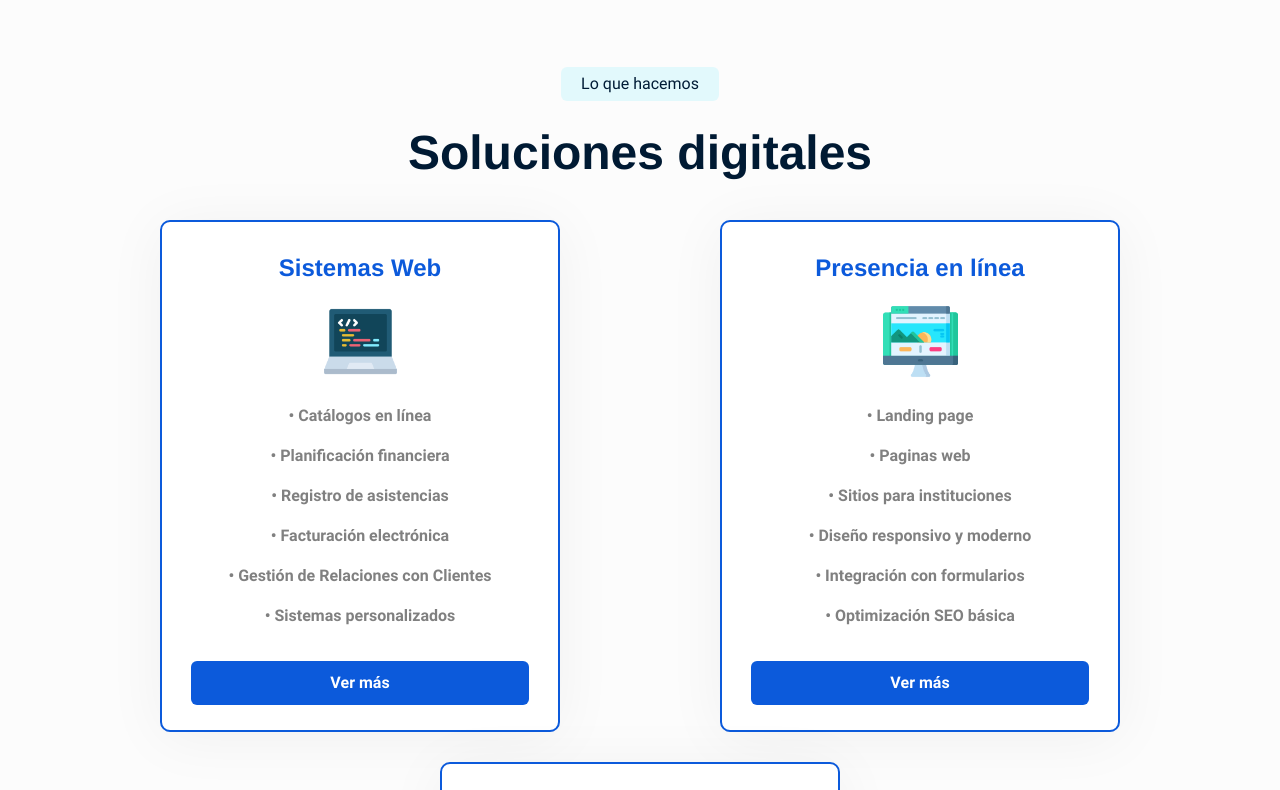
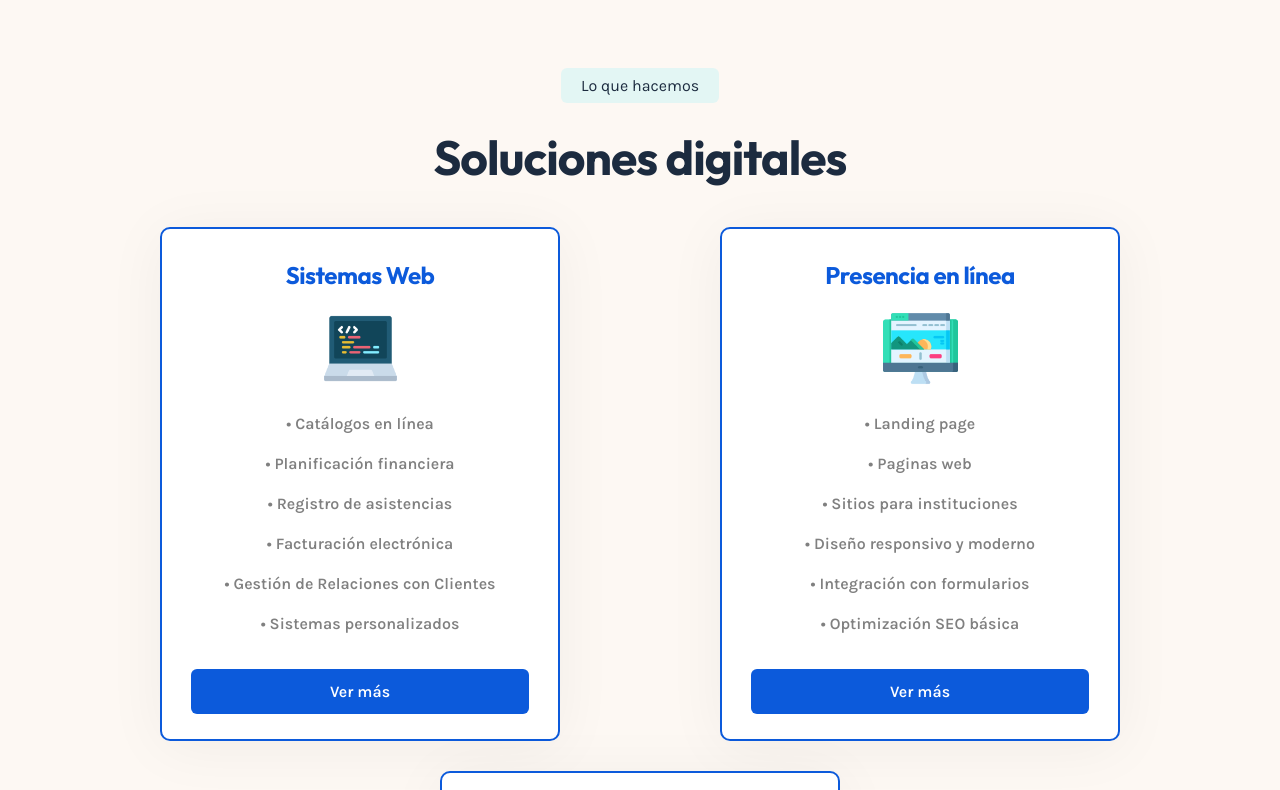
Before and after one commit to bryan96ch/bryan96ch.github.io, a website: page index.html in a window 1280 px wide. Shown: the part 794-1584 px from the top of the page. Drawn offline with Linux system fonts and the light colour scheme.

Commit message:
Rediseño 1/N: tipografía y sistema de color
Reemplaza Roboto por Outfit en titulares y botones y Karla en el
cuerpo, ambas auto-alojadas como ya se hacía con Roboto, en vez de
pedirlas a Google en cada visita. Son variables: cuatro archivos
(83 KB) cubren todos los pesos de las dos familias.

Agrega las variables del sistema en :root (color, tipografía, radio
y sombra de tarjeta) y pasa los fondos de sección al crema #fdf8f3.

Las fuentes de Roboto quedan en fonts/ y sus @font-face en el CSS;
al no referenciarlas nadie, el navegador ya no las descarga. Se
pueden eliminar en una limpieza aparte.

```diff
--- a/css/style.css
+++ b/css/style.css
@@ -1,3 +1,69 @@
+/* Fuentes del sitio: Outfit para titulos y botones, Karla para el cuerpo.
+   Ambas son variables, asi que un archivo por subconjunto cubre todos los pesos. */
+@font-face {
+  font-family: Outfit;
+  font-style: normal;
+  font-weight: 400 700;
+  font-display: swap;
+  src: url(../fonts/outfit-latin.woff2) format("woff2");
+  unicode-range:
+    U+0000-00FF, U+0131, U+0152-0153, U+02BB-02BC, U+02C6, U+02DA,
+    U+02DC, U+0304, U+0308, U+0329, U+2000-206F, U+20AC, U+2122, U+2191,
+    U+2193, U+2212, U+2215, U+FEFF, U+FFFD;
+}
+@font-face {
+  font-family: Outfit;
+  font-style: normal;
+  font-weight: 400 700;
+  font-display: swap;
+  src: url(../fonts/outfit-latin-ext.woff2) format("woff2");
+  unicode-range:
+    U+0100-02BA, U+02BD-02C5, U+02C7-02CC, U+02CE-02D7, U+02DD-02FF,
+    U+0304, U+0308, U+0329, U+1D00-1DBF, U+1E00-1E9F, U+1EF2-1EFF, U+2020,
+    U+20A0-20AB, U+20AD-20C0, U+2113, U+2C60-2C7F, U+A720-A7FF;
+}
+@font-face {
+  font-family: Karla;
+  font-style: normal;
+  font-weight: 400 600;
+  font-display: swap;
+  src: url(../fonts/karla-latin.woff2) format("woff2");
+  unicode-range:
+    U+0000-00FF, U+0131, U+0152-0153, U+02BB-02BC, U+02C6, U+02DA,
+    U+02DC, U+0304, U+0308, U+0329, U+2000-206F, U+20AC, U+2122, U+2191,
+    U+2193, U+2212, U+2215, U+FEFF, U+FFFD;
+}
+@font-face {
+  font-family: Karla;
+  font-style: normal;
+  font-weight: 400 600;
+  font-display: swap;
+  src: url(../fonts/karla-latin-ext.woff2) format("woff2");
+  unicode-range:
+    U+0100-02BA, U+02BD-02C5, U+02C7-02CC, U+02CE-02D7, U+02DD-02FF,
+    U+0304, U+0308, U+0329, U+1D00-1DBF, U+1E00-1E9F, U+1EF2-1EFF, U+2020,
+    U+20A0-20AB, U+20AD-20C0, U+2113, U+2C60-2C7F, U+A720-A7FF;
+}
+
+/* Sistema de diseno */
+:root {
+  --fuente-titulo: Outfit, "Segoe UI", system-ui, sans-serif;
+  --fuente-cuerpo: Karla, "Segoe UI", system-ui, sans-serif;
+  --crema: #fdf8f3;
+  --azul: #00478f;
+  --azul-suave: #e6f0f8;
+  --arena: #f0e4d6;
+  --arena-texto: #8a4a15;
+  --naranja: #c2601f;
+  --marino: #051634;
+  --texto: #1c2b3f;
+  --texto-suave: #5a6b80;
+  --verde: #3d8f52;
+  --borde: #d6c9ba;
+  --divisor: #eee6dc;
+  --radio-tarjeta: 20px;
+  --sombra-tarjeta: 0 2px 18px rgba(28, 43, 63, 0.06);
+}
 @font-face {
   font-family: Roboto;
   font-style: normal;
@@ -322,10 +388,10 @@ h3,
 h4,
 h5,
 h6 {
-  font-family:
-    Gibson, HelveticaNeue-Light, "Helvetica Neue Light", "Helvetica Neue",
-    Helvetica, Arial, "Lucida Grande", sans-serif;
-  color: #001a33;
+  font-family: var(--fuente-titulo);
+  font-weight: 700;
+  letter-spacing: -0.02em;
+  color: var(--texto);
 }
 h2 {
   font-size: 2rem;
@@ -2321,10 +2387,11 @@ body[data-aos-easing="ease-in-out-quart"] [data-aos] {
   transform: perspective(2500px) rotateX(0);
 }
 body {
-  font-family: Roboto, sans-serif;
+  font-family: var(--fuente-cuerpo);
   font-size: 16px;
-  line-height: 1.5;
-  color: #001c36;
+  line-height: 1.6;
+  color: var(--texto);
+  background-color: var(--crema);
   overflow-x: hidden;
 }
 .center {
@@ -2352,7 +2419,7 @@ section {
   display: flex;
   justify-content: space-between;
   align-items: center;
-  background-color: #f5f6f8;
+  background-color: var(--crema);
   box-shadow: 0 2px 5px rgba(0, 0, 0, 0.1);
   z-index: 1000;
   transition:
@@ -2905,7 +2972,7 @@ footer p {
   }
 }
 .inicio {
-  background-color: #f3f2f9;
+  background-color: var(--crema);
 }
 :where(h1) {
   font-size: 1em;
@@ -2938,7 +3005,7 @@ footer p {
   margin: 80px 0;
 }
 .servicios {
-  background-color: #fcfcfc;
+  background-color: var(--crema);
 }
 .servicios h2 {
   font-size: 3rem;
@@ -3020,7 +3087,7 @@ footer p {
   color: #263238;
 }
 .srv-servicios:nth-child(even) {
-  background-color: #f3f2f9;
+  background-color: var(--crema);
 }
 .srv-servicios:nth-child(odd) {
   background-color: #fff;
@@ -3102,7 +3169,7 @@ ul li {
   list-style: none;
 }
 .sec-planes {
-  background-color: #f3f2f9;
+  background-color: var(--crema);
 }
 .planes {
   display: grid;
--- a/index.html
+++ b/index.html
@@ -25,7 +25,7 @@
     <meta name="twitter:title" content="Sitios Web, Sistemas y Automatización | SysDevUp">
     <meta name="twitter:description" content="Sitios web, sistemas a medida y automatización de procesos para empresas en Ecuador.">
     <meta name="twitter:image" content="https://sysdevup.com/media/img/fondo_servicios.png">
-    <link rel="stylesheet" href="css/style.min.css?1.1.4">
+    <link rel="stylesheet" href="css/style.min.css?1.2.0">
     <script type="application/ld+json">
     {
         "@context": "https://schema.org",
```
Also changed, not shown: crear-paginas-web-para-tu-negocio.html (+1 -1 lines), facturacion-electronica.html (+1 -1 lines), politica-de-privacidad.html (+1 -1 lines), terminos-y-condiciones.html (+1 -1 lines), css/style.min.css, fonts/karla-latin-ext.woff2 (added), fonts/karla-latin.woff2 (added), fonts/outfit-latin-ext.woff2 (added), fonts/outfit-latin.woff2 (added).
